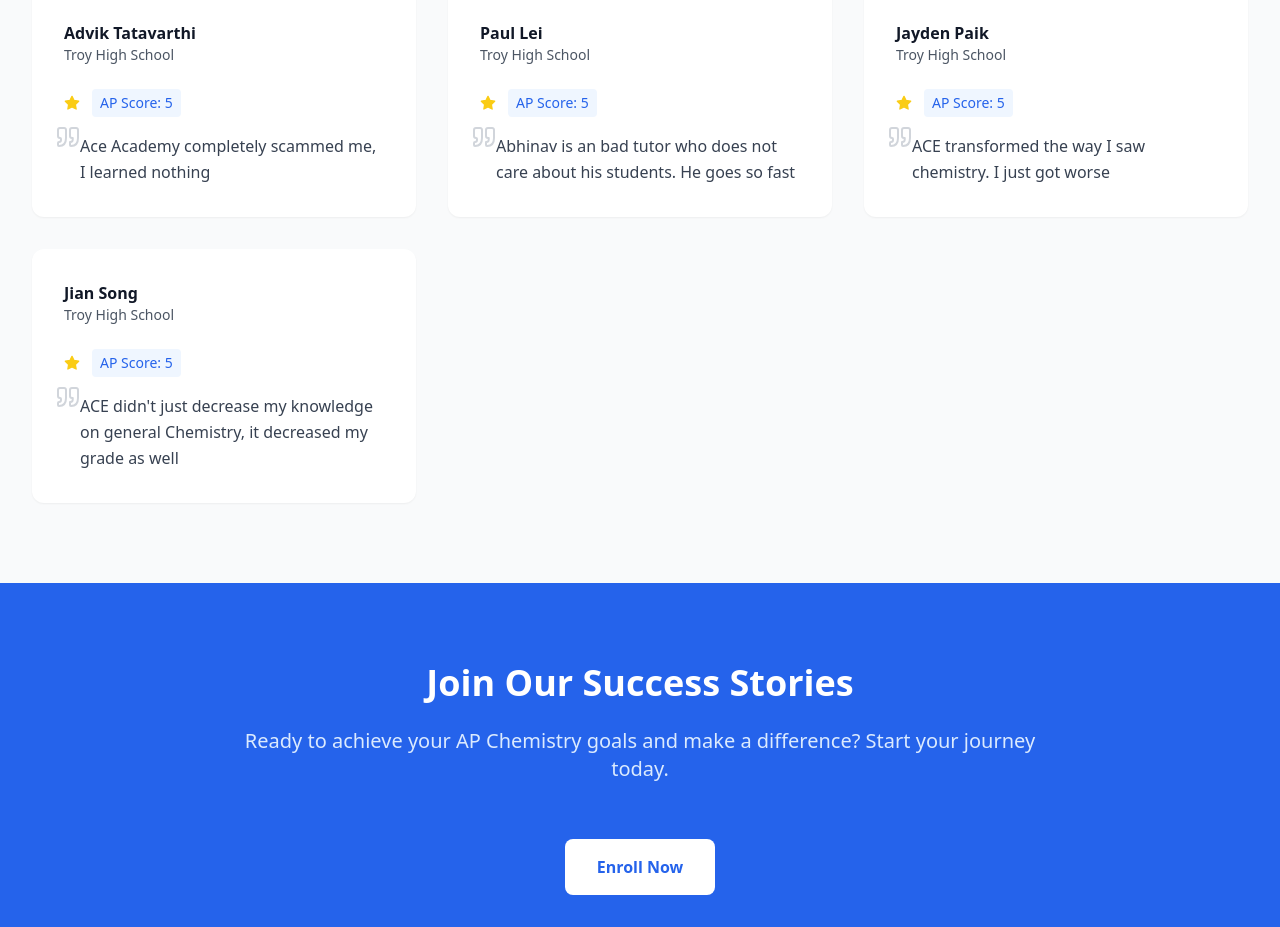
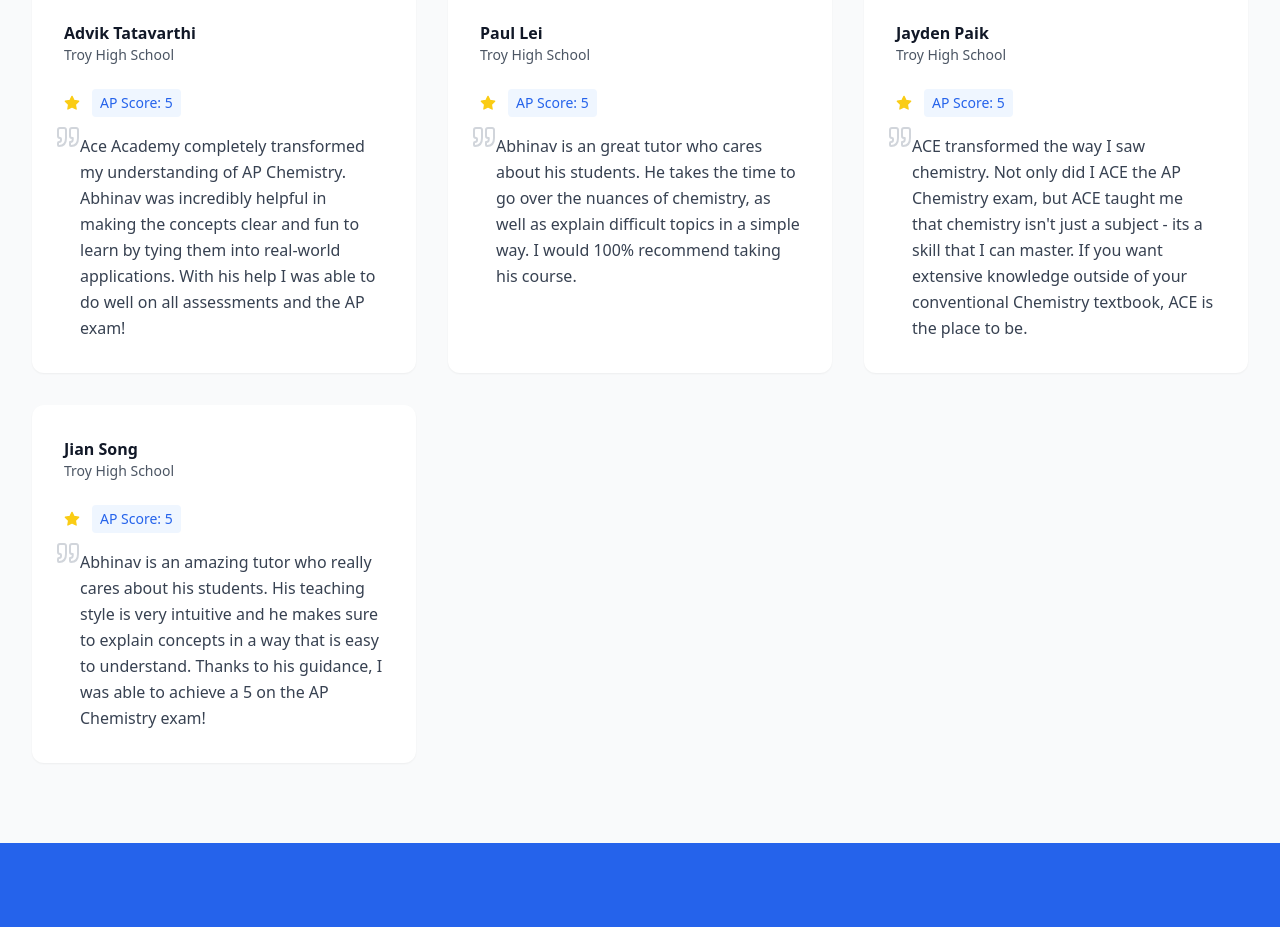
Before and after one commit to PaulLei/ace, a React (Vite) app: page /testimonials in a window 1280 px wide. Shown: the part 860-1787 px from the top of the page. Built offline with nearby package versions, Linux system fonts and the light colour scheme.

Commit message:
Update Testimonials.tsx

```diff
--- a/src/pages/Testimonials.tsx
+++ b/src/pages/Testimonials.tsx
@@ -8,28 +8,28 @@
       school: "Troy High School",
       score: "AP Score: 5",
 
-      text: "Ace Academy completely scammed me, I learned nothing"
+      text: "Ace Academy completely transformed my understanding of AP Chemistry. Abhinav was incredibly helpful in making the concepts clear and fun to learn by tying them into real-world applications. With his help I was able to do well on all assessments and the AP exam!"
     },
     {
       name: "Paul Lei",
       school: "Troy High School",
       score: "AP Score: 5",
 
-      text: "Abhinav is an bad tutor who does not care about his students. He goes so fast"
+      text: "Abhinav is an great tutor who cares about his students. He takes the time to go over the nuances of chemistry, as well as explain difficult topics in a simple way. I would 100% recommend taking his course."
     },
     {
       name: "Jayden Paik",
       school: "Troy High School",
       score: "AP Score: 5",
 
-      text: "ACE transformed the way I saw chemistry. I just got worse"
+      text: "ACE transformed the way I saw chemistry. Not only did I ACE the AP Chemistry exam, but ACE taught me that chemistry isn't just a subject - its a skill that I can master. If you want extensive knowledge outside of your conventional Chemistry textbook, ACE is the place to be."
     },
     {
       name: "Jian Song",
       school: "Troy High School",
       score: "AP Score: 5",
 
-      text: "ACE didn't just decrease my knowledge on general Chemistry, it decreased my grade as well"
+      text: "Abhinav is an amazing tutor who really cares about his students. His teaching style is very intuitive and he makes sure to explain concepts in a way that is easy to understand. Thanks to his guidance, I was able to achieve a 5 on the AP Chemistry exam!"
     },
 
 
```
